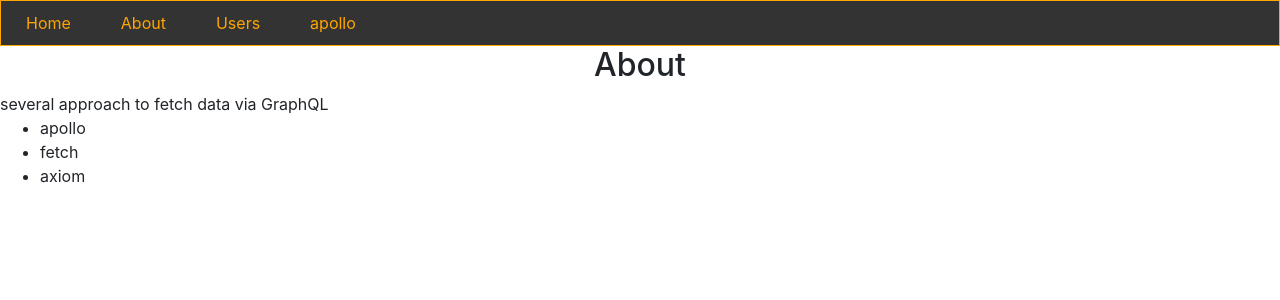
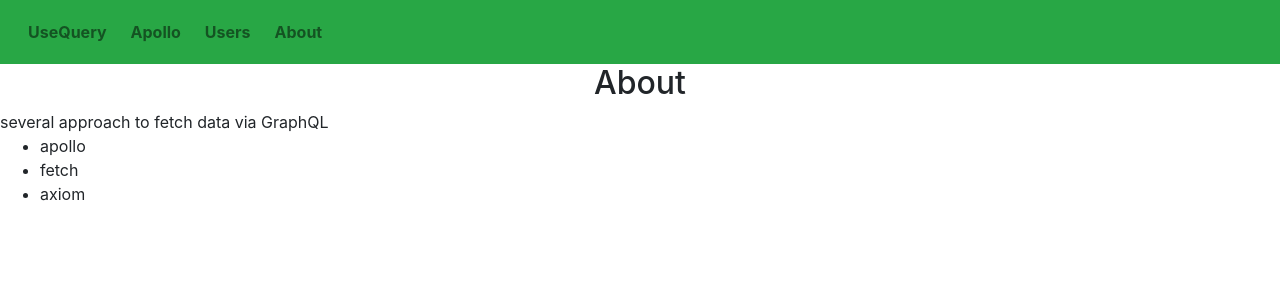
Before and after one commit to tnobile/my-react-countries, a React (Create React App) app: page /#/about in a window 1280 px wide. Shown: the top 300 px of the page. Built offline with nearby package versions, Linux system fonts and the light colour scheme.

Commit message:
select by continents

```diff
--- a/src/App.css
+++ b/src/App.css
@@ -36,25 +36,3 @@
     transform: rotate(360deg);
   }
 }
-nav ul {
-	display: flex;
-	padding: 0;
-	margin: 0;
-	list-style: none;
-	width: 100%;
-	background-color: #333;
-	border: 1px solid orange;
-}
-
-nav ul a {
-	text-decoration: none;
-	display: block;
-	padding: 10px;
-	margin: 0 15px;
-	color: orange;
-}
-
-nav ul .active, nav ul a:hover {
-	background: orange;
-	color: black;
-}
--- a/src/App.js
+++ b/src/App.js
@@ -8,26 +8,19 @@ import {
   Route,
   Link
 } from "react-router-dom";
+import { About } from './components/About/About';
 
 
 export default function App() {
   return (
     <Router>
       <div>
-        <nav>
-          <ul>
-            <li>
-              <Link to="/">Home</Link>
-            </li>
-            <li>
-              <Link to="/about">About</Link>
-            </li>
-            <li>
-              <Link to="/users">Users</Link>
-            </li>
-            <li>
-              <Link to="/apollo">apollo</Link>
-            </li>
+        <nav className='navbar navbar-expand-lg navbar-light bg-success navbar-full' style={{ "backgroundColor": "orange", "fontWeight": "bold" }}>
+          <ul className='navbar-nav'>
+            <Link to="/" className='nav-item nav-link m-1'>UseQuery</Link>
+            <Link to="/apollo" className='nav-item nav-link m-1'>Apollo</Link>
+            <Link to="/users" className='nav-item nav-link m-1'>Users</Link>
+            <Link to="/about" className='nav-item nav-link m-1'>About</Link>
           </ul>
         </nav>
 
@@ -51,22 +44,6 @@ export default function App() {
     </Router>
   );
 
-  function About() {
-    return (
-      <>
-        <h2 className="text-center">About</h2>
-        <div>
-          several approach to fetch data via GraphQL
-        <ul>
-            <li>apollo</li>
-            <li>fetch</li>
-            <li>axiom</li>
-          </ul>
-        </div>
-      </>
-    )
-  }
-
   function Apollo() {
     return <h2>Apollo</h2>;
   }
--- /dev/null
+++ b/src/components/About/About.js
@@ -0,0 +1,15 @@
+export const About = () => {
+    return (
+        <>
+            <h2 className="text-center">About</h2>
+            <div>
+                several approach to fetch data via GraphQL
+            <ul>
+                    <li>apollo</li>
+                    <li>fetch</li>
+                    <li>axiom</li>
+                </ul>
+            </div>
+        </>
+    )
+}
--- a/src/components/ContinentList/ContinentList.js
+++ b/src/components/ContinentList/ContinentList.js
@@ -1,11 +1,14 @@
 import React from 'react'
 import CountryList from '../CountryList/CountryList';
 
-const ContinentList = ({ continents }) => {
+const ContinentList = ({
+    continents,
+    selected
+}) => {
     return (
         <div>
             <table className="table table-sm table-stripped table-dark table-hover">
-                {continents && continents.map(c =>
+                {continents && continents.filter(c=>c.code===selected).map(c =>
                     <CountryList ccode={c.code} cname={c.name} countries={c.countries} />
                 )}
                 {!continents && <div>No continents</div>}
--- /dev/null
+++ b/src/components/Dropdown/Dropdown.js
@@ -0,0 +1,23 @@
+import { useState } from 'react'
+
+export const Dropdown = ({
+    options,
+    initial,
+    selectionChanged,
+}) => {
+    const [selectedOption, setSelectedOption] = useState(initial);
+    const handleChange = (e) => {
+        setSelectedOption(e.target.value)
+        //console.log('selected', e.target.value)
+        typeof selectionChanged === 'function' && selectionChanged(e.target.value)
+    }
+    return (
+        <select className='form-control mx-3'
+            value={selectedOption}
+            onChange={handleChange}>
+            {options.map(o => (
+                <option key={o.value} value={o.value}>{o.label}</option>
+            ))}
+        </select>
+    );
+};
--- a/src/components/Home/Home.js
+++ b/src/components/Home/Home.js
@@ -1,11 +1,12 @@
-import React from 'react'
+import { Dropdown } from '../Dropdown/Dropdown';
+import React, { useState } from 'react'
 import { useQuery } from 'react-query'
 import ContinentList from '../ContinentList/ContinentList'
 
 const endpoint = "https://countries.trevorblades.com"
 const FILMS_QUERY = `
   {
-    continents(filter:{code:{eq:"AS"}}) {
+    continents{
         code name countries {
             code emoji name native capital currency phone
             languages {name native code}
@@ -17,34 +18,71 @@ const FILMS_QUERY = `
 // continents(filter:{ code:{eq:"AS"}}) {name}
 
 const Home = () => {
+    const [selected, setSelected] = useState('AS')
     const { data, isLoading, error } = useQuery("launches", () => {
         return fetch(endpoint, {
             method: "POST",
             headers: { "Content-Type": "application/json" },
             body: JSON.stringify({ query: FILMS_QUERY })
-        })
-            .then(response => {
+        }).then(response => {
             if (response.status >= 400) {
                 throw new Error("Error fetching data");
             } else {
                 return response.json();
             }
+        }).then(json => json.data)
     })
-            .then(json => json.data)
-    })
+
 
     if (isLoading) return "Loading...";
     if (error) return <pre>{error.message}</pre>;
 
+    const selectionChanged = s => {
+        console.log('selected', s)
+        setSelected(s)
+    }
     return (
-        <>
-            <h3 className='text-center'>Countries</h3>
+        // fluid for widh: 100%
+        <div className="container-fluid">
+            <div className="row">
+                <div className="col">
+                    <h2 className='text-center m-4'>Countries [{selected}] by useQuery hook</h2>
+                </div>
+            </div>
+            <div className="row" >
+                <div className="col">
+                    <div class='input-group mb-3'>
+                        <div className="input-group-prepend">
+                            <button className="btn btn-outline-primary" type="button">filter</button>
+                        </div>
+                        <input type='text' className='form-control' placeholder="filter by" ></input>
+                    </div>
+                </div>
+                <div className="col" >
+                    <div className='form-group form-inline'>
+                        <label el className='mx-3' for='selector'>Continents</label>
+                        {
+                            data && data.continents && data.continents.length > 0 &&
+                            <Dropdown options={data.continents.map(o => { return { "value": o.code, "label": o.name } })}
+                                initial={selected}
+                                selectionChanged={selectionChanged} />
+                        }
+                        <div className="mr-2">==&gt;</div>
+                        <select name="selector" class="form-control" value={selected}>
+                            {data && data.continents && data.continents.map(o => <option value={o.code}>{o.name}</option>)}
+                        </select>
+                    </div>
+                </div>
+            </div>
+            <div className="row">
+                <div className="col">
                     {console.log(data.continents)}
                     {data && data.continents && data.continents.length > 0 &&
-                <ContinentList continents={data.continents} />}
+                        <ContinentList continents={data.continents} selected={selected} />}
                     {!data && <div>no data...</div>}
-            <div>End</div>
-        </>
+                </div>
+            </div>
+        </div>
     )
 }
 
```
Also changed, not shown: src/components/About/About.module.css (added). Lines whose indentation alone changed are shown as unchanged.
